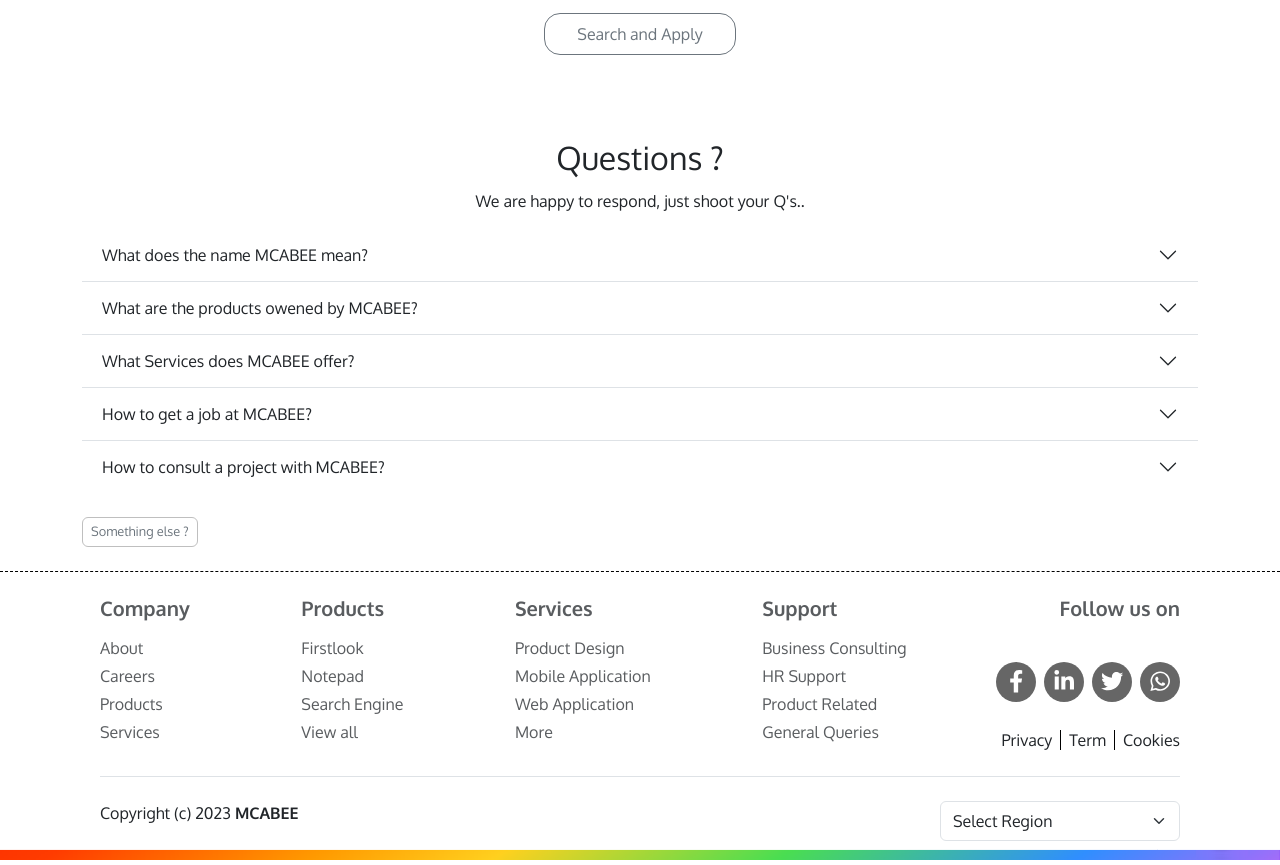
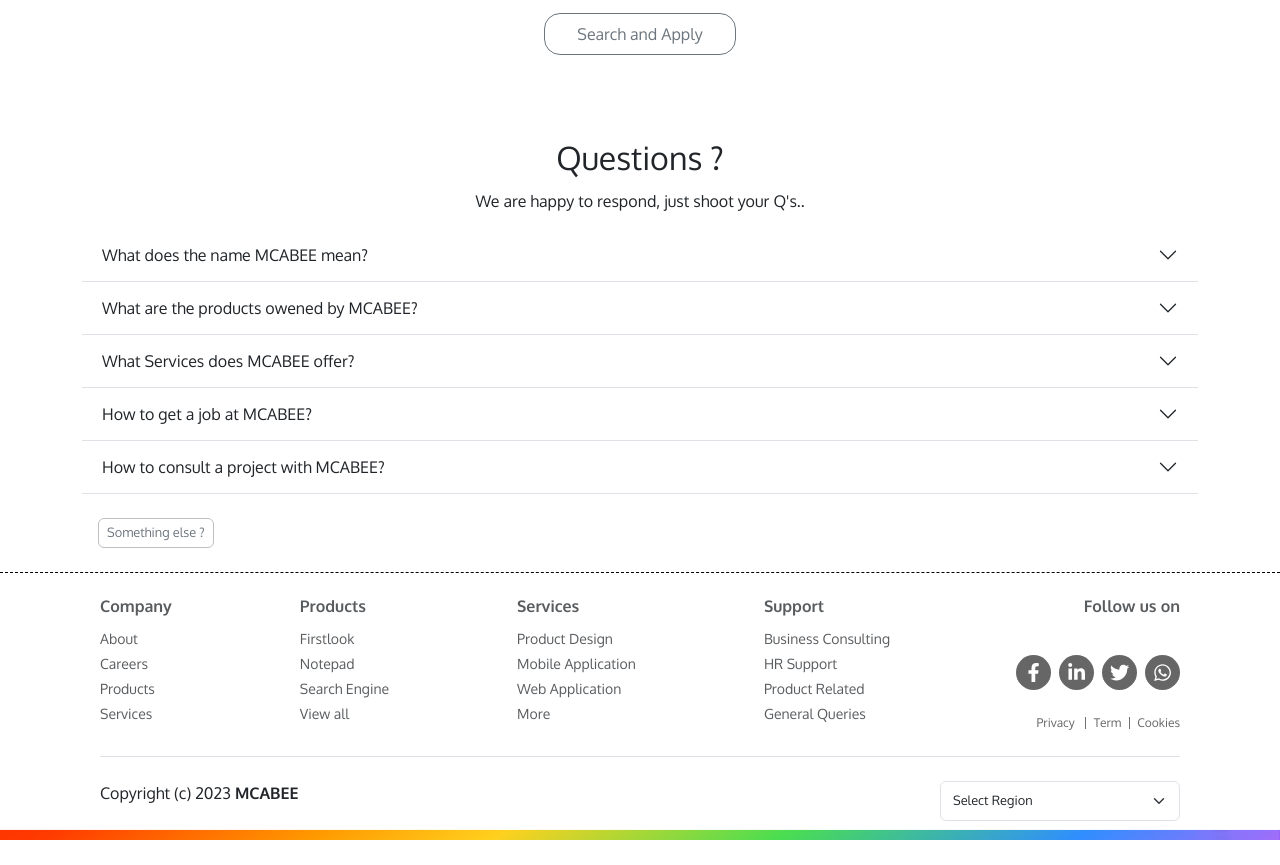
Before and after one commit to MCABEE/McAbee_Main, a React (Vite) app: page / in a window 1280 px wide. Shown: the part 2980-3845 px from the top of the page. Built offline with nearby package versions, Linux system fonts and the light colour scheme.

Commit message:
changes in footer tab & questions sections something else button

```diff
--- a/src/components/footer/Footer.jsx
+++ b/src/components/footer/Footer.jsx
@@ -14,24 +14,24 @@ export const Footer = () => {
                     <FooterTabs data={["Support", "Business Consulting", "HR Support", "Product Related", "General Queries"]} />
 
                     <div className='footericontab'>
-                        <h5 className='fw-bold text-end text-muted pb-2'>Follow us on</h5>
+                        <h5 className='fw-bold fs-6 text-end text-muted pb-2'>Follow us on</h5>
                         <div className='d-flex gap-2'>
-                            <a className='footerIconDiv' href='https://www.facebook.com/'><FaFacebookF color='white' size="1.4rem" /></a>
-                            <a className='footerIconDiv' href='https://www.linkedin.com/'><FaLinkedinIn color='white' size="1.4rem" /></a>
-                            <a className='footerIconDiv' href='https://twitter.com/home'> <FaTwitter color='white' size="1.4rem" /></a>
-                            <a className='footerIconDiv' href='https://www.whatsapp.com/'><FaWhatsapp color='white' size="1.4rem" /></a>
+                            <a className='footerIconDiv' href='https://www.facebook.com/'><FaFacebookF color='white' size="1.2rem" /></a>
+                            <a className='footerIconDiv' href='https://www.linkedin.com/'><FaLinkedinIn color='white' size="1.2rem" /></a>
+                            <a className='footerIconDiv' href='https://twitter.com/home'> <FaTwitter color='white' size="1.2rem" /></a>
+                            <a className='footerIconDiv' href='https://www.whatsapp.com/'><FaWhatsapp color='white' size="1.2rem" /></a>
                         </div>
-                        <div>
-                            <span className='pe-2'>Privacy</span>
-                            <span className='px-2' style={{ borderLeft: "1px solid black", borderRight: "1px solid black" }}>Term</span>
-                            <span className='ps-2'>Cookies</span>
+                        <div className='position-relative ' style={{fontSize:"12px"}}>
+                            <span><a href="#">Privacy</a> </span>
+                            <span className='px-3 termscookiesverLine'><a href="#">Term</a></span>
+                            <span><a href="#">Cookies</a> </span>
                         </div>
                     </div>
                 </div>
 
                 <div className="d-flex flex-column flex-sm-row justify-content-between pt-4 mt-4 border-top">
                     <p>Copyright (c) 2023 <span className='fw-bold'>MCABEE</span></p>
-                    <select className="form-select" style={{ width: "15rem" }}>
+                    <select className="form-select" style={{ width: "15rem",fontSize:"0.8rem" }}>
                         <option >Select Region</option>
                         <option value="1">One</option>
                         <option value="2">Two</option>
--- a/src/components/footer/footer.scss
+++ b/src/components/footer/footer.scss
@@ -14,8 +14,8 @@
     justify-content: space-between;
 }
 .footerIconDiv {
-  width: 40px;
-  height: 40px;
+  width: 35px;
+  height: 35px;
   border-radius: 50%;
   background-color: #666666;
   display: flex;
@@ -23,6 +23,30 @@
   align-items: center;
   padding: 0.2rem;
 }
+.footericontab span a{
+  color: #666666;
+}
+.termscookiesverLine::before{
+  content: "";
+  width: 1px;
+  height: 12px;
+  background-color: rgb(112, 112, 112);
+  position: absolute;
+  top: 3px;
+  right:50px;
+}
+.termscookiesverLine::after{
+  content: "";
+  width: 1px;
+  height: 12px;
+  background-color: rgb(112, 112, 112);
+  position: absolute;
+  top: 3px;
+  left:48px;
+}
+
+
+
 @media (max-width: 992px) {
   .footer-container {
     padding: 0 2rem;
--- a/src/components/footer/footertabs/FooterTabs.jsx
+++ b/src/components/footer/footertabs/FooterTabs.jsx
@@ -1,10 +1,11 @@
 import React from 'react'
+import "./footertabs.scss"
 
 export const FooterTabs = ({ data }) => {
     return (
          data && (
-            <div className=''>
-                <h5 className='fw-bold text-muted pb-2'>{data[0]}</h5>
+            <div className='footerTabs'>
+                <h5 className='fw-bold fs-6 text-muted pb-1'>{data[0]}</h5>
                 <ul className="nav flex-column">
                     <li className="nav-item mb-1"><a href="#" className="nav-link p-0 text-body-secondary">{data[1]}</a></li>
                     <li className="nav-item mb-1"><a href="#" className="nav-link p-0 text-body-secondary">{data[2]}</a></li>
--- /dev/null
+++ b/src/components/footer/footertabs/footertabs.scss
@@ -0,0 +1,9 @@
+.footerTabs{
+    ul{
+        li{
+            a{
+                font-size: 14px;
+            }
+        }
+    }
+}
--- a/src/pages/contact/questions/Questions.jsx
+++ b/src/pages/contact/questions/Questions.jsx
@@ -3,7 +3,7 @@ import "./question.css"
 
 export const Questions = () => {
     return (
-        <div>
+        <>
             <h4 className='text-center fs-2 py-1'>Questions ?</h4>
             <p className='text-center '>We are happy to respond, just shoot your Q's..</p>
             {/* Accordian menu starts here */}
@@ -63,8 +63,8 @@ export const Questions = () => {
                         <div className="accordion-body">Placeholder content for this accordion, which is intended to demonstrate the <code>.accordion-flush</code> className. This is the third item's accordion body. Nothing more exciting happening here in terms of content, but just filling up the space to make it look, at least at first glance, a bit more representative of how this would look in a real-world application.</div>
                     </div>
                 </div>
+                <a className='btn btn-outline-secondary ms-3 my-4 p-1 px-2' href='#' style={{ fontSize: "0.8rem", borderColor: "#bfbfbf" }}>Something else ?</a>
             </div>
-            <a className='btn btn-outline-secondary my-4 p-1 px-2' href='#' style={{fontSize:"0.8rem",borderColor:"#bfbfbf"}}>Something else ?</a>
-        </div>
+        </>
     )
 }
```
Also changed, not shown: src/components/footer/footertabs/footertabs.css (deleted).
